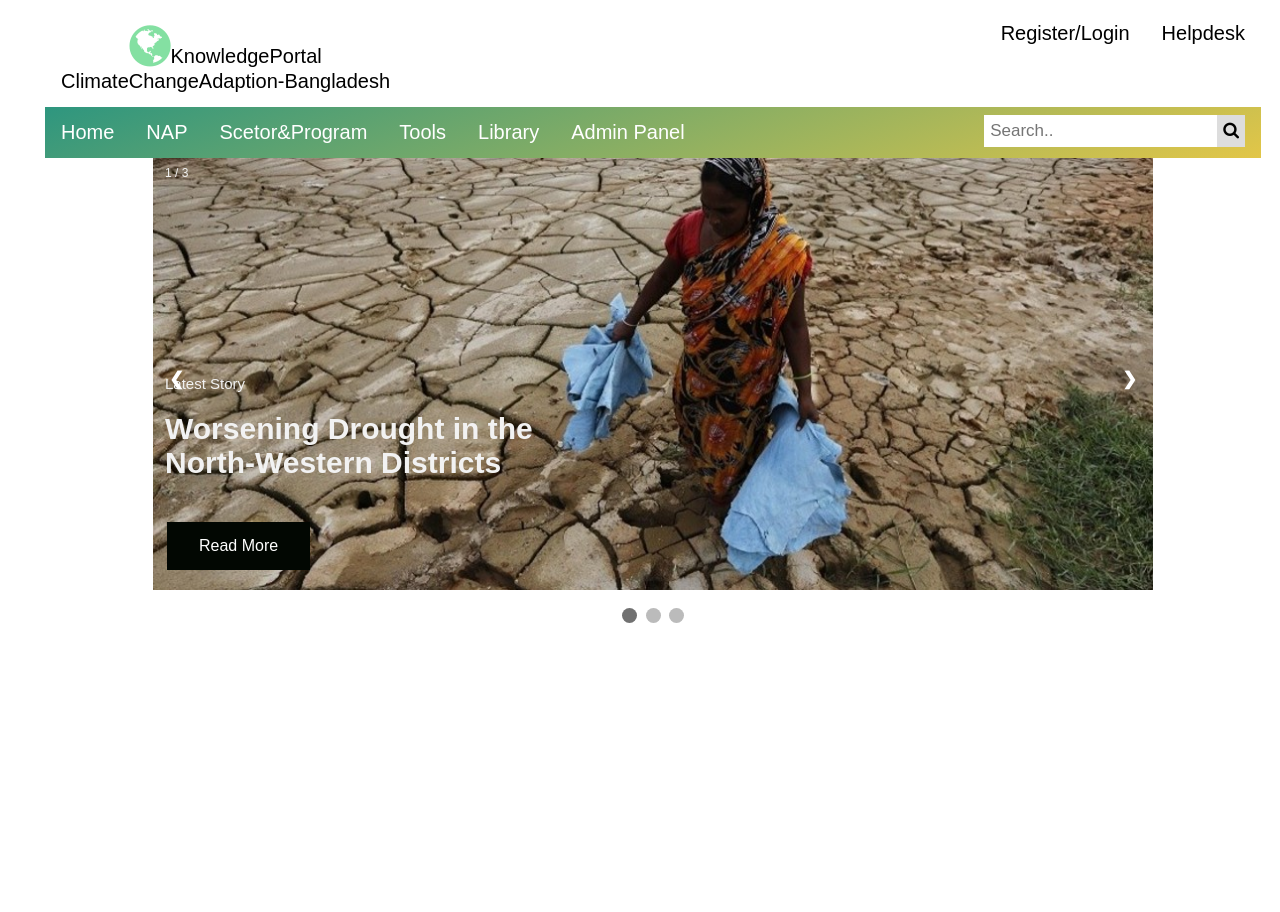
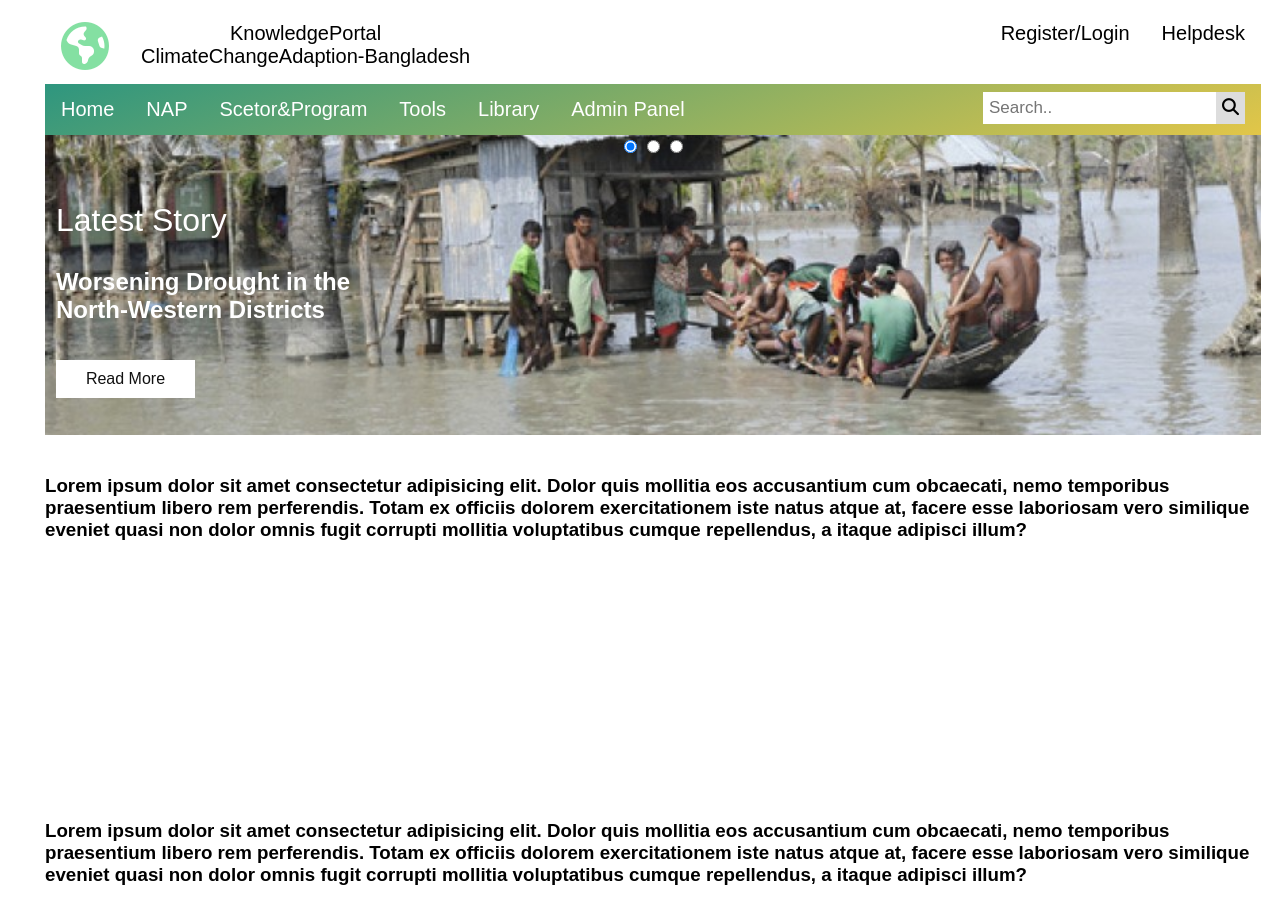
Before and after one commit to sakil-islam/CCIKM-design, a Django app: page / in a window 1280 px wide. Before the commit the page ends 623 px from the top, so only its background shows below. Run offline with Django 3.2, Linux system fonts and the light colour scheme; some libraries are stand-ins or nearby versions.

Commit message:
silder add

```diff
--- a/ccikm/static/css/home.css
+++ b/ccikm/static/css/home.css
@@ -1,108 +1,110 @@
-* {box-sizing: border-box}
-.mySlides {display: none}
-img {vertical-align: middle;}
+.slider {
+    position: relative;
+    width: 100%;
+    min-height: 10vh;
+    display: flex;
+    justify-content: center;
+    align-items: flex-start;
+}
+.slider .imgBx {
+    position: absolute;
+    top: 0px;
+    left: 0;
+    width: 100%;
+    height: 300px;
+    display: flex;
+    justify-content: center;
+    align-items: center;
+    transition: 0.5s;
+    transition-delay: 0s;
+    z-index: 1;
+    clip-path: circle(0px at center);
+}
+.slider input[type="radio"]:checked + .imgBx{
+    z-index: 10;
+    clip-path: circle(1000px at center);
+    transition-delay: 0.75s;
+}
+.slider .imgBx img {
+    position: absolute;
+    top: 0px;
+    left: 0px;
+    width: 100%;
+    height: 300px;
+    object-fit: cover;
+}
+.slider .imgBx .content {
+    position: relative;
+    max-width: 800px;
+    margin-left: -900px;
+}
+.slider .imgBx .content p {
+    font-size: 2em;
+    line-height: 1em;
+    color: #fff;
+}
+.slider .imgBx .content h1 {
+    font-size: 1.5em;
+    color: #fff;
+}
+.slider .imgBx .content a {
+    position: relative;
+    display: inline-block;
+    background-color: #fff;
+    padding: 10px 30px;
+    color: #111;
+    font-weight: 500;
+    margin-top: 20px;
+    text-decoration: none;
 
-/* Slideshow container */
-.slideshow-container {
-  max-width: 1000px;
-  position: relative;
-  margin: auto;
 }
 
-/* Next & previous buttons */
-.prev, .next {
-  cursor: pointer;
-  position: absolute;
-  top: 50%;
-  width: auto;
-  padding: 16px;
-  margin-top: -22px;
-  color: white;
-  font-weight: bold;
-  font-size: 18px;
-  transition: 0.6s ease;
-  border-radius: 0 3px 3px 0;
-  user-select: none;
+.slider input[type="radio"]
+{
+    position: relative;
+    z-index: 1000;
+    margin: 5px;
+    margin-bottom: 15px;
+    outline: none;
+    cursor: pointer;
 }
 
-/* Position the "next button" to the right */
-.next {
-  right: 0;
-  border-radius: 3px 0 0 3px;
+.body-part {
+    display: flex;
+    justify-content: space-between;
 }
 
-/* On hover, add a black background color with a little bit see-through */
-.prev:hover, .next:hover {
-  background-color: rgba(0,0,0,0.8);
+.news-part {
+    display: flex;
+    justify-content: space-around;
 }
 
-/* Caption text */
-.text {
-  color: #f2f2f2;
-  font-size: 15px;
-  padding: 8px 12px;
-  position: absolute;
-  bottom: 8px;
-  width: 100%;
-  text-align: left;
-}
- .button {
-  background-color: #020702;
-  border: none;
-  color: white;
-  padding: 15px 32px;
-  text-align: left;
-  text-decoration: none;
-  display: inline-block;
-  font-size: 16px;
-  margin: 4px 2px;
-  cursor: pointer;
-}
 
-/* Number text (1/3 etc) */
-.numbertext {
-  color: #f2f2f2;
-  font-size: 12px;
-  padding: 8px 12px;
-  position: absolute;
-  top: 0;
-}
 
-/* The dots/bullets/indicators */
-.dot {
-  cursor: pointer;
-  height: 15px;
-  width: 15px;
-  margin: 0 2px;
-  background-color: #bbb;
-  border-radius: 50%;
-  display: inline-block;
-  transition: background-color 0.6s ease;
-}
 
-.active, .dot:hover {
-  background-color: #717171;
-}
+/* sidebar */
+.sidenav {
+    height: 100%;
+    width: 0;
+    position: fixed;
+    z-index: 1;
+    top: 260px;
+    left: 0;
+    background-color: #fff;
+    overflow-x: hidden;
+    transition: 0.5s;
+    padding-top: 60px;
+  }
 
-/* Fading animation */
-.fade {
-  -webkit-animation-name: fade;
-  -webkit-animation-duration: 1.5s;
-  animation-name: fade;
-  animation-duration: 1.5s;
-}
+  .sidenav a {
+    padding: 8px 8px 8px 32px;
+    text-decoration: none;
+    font-size: 25px;
+    color: #818181;
+    display: block;
+    transition: 0.3s;
+  }
 
-@-webkit-keyframes fade {
-  from {opacity: .4}
-  to {opacity: 1}
-}
-
-@keyframes fade {
-  from {opacity: .4}
-  to {opacity: 1}
-}
-
-/* On smaller screens, decrease text size */
-@media only screen and (max-width: 300px) {
-  .prev, .next,.text {font-size: 11px}
-}
+  .sidenav a:hover {
+    color: #f1f1f1;
+  }
--- a/ccikm/templates/home.html
+++ b/ccikm/templates/home.html
@@ -1,7 +1,44 @@
 {% extends 'nav2.html' %}
 {% load static %}
 {% block body_block1 %}
-<div class="slideshow-container">
+    <div class= "slider">
+      <input type="radio" name="slider" checked="checked">
+      <div class="imgBx">
+        <img src="{% static 'image/climate-change-bangladesh3.jpg' %}">
+        <div class="content">
+          <p>Latest Story</p>
+          <h1>Worsening Drought in the <br> North-Western Districts</h1>
+          <a href="#">Read More</a>
+        </div>
+      </div>
+      <input type="radio" name="slider">
+      <div class="imgBx">
+        <img src="{% static 'image/climate-change-bangladesh4.jpg' %}">
+        <div class="content">
+          <p>Latest Story</p>
+          <h1>Worsening Drought in the <br> North-Western Districts</h1>
+          <a href="#">Read More</a>
+        </div>
+      </div>
+      <input type="radio" name="slider">
+      <div class="imgBx">
+        <img src="{% static 'image/climate-change-bangladesh5.jpg' %}">
+        <div class="content">
+          <p>Latest Story</p>
+          <h1>Worsening Drought in the <br> North-Western Districts</h1>
+          <a href="#">Read More</a>
+        </div>
+      </div>
+    </div>
+
+
+
+
+
+
+
+
+<!-- <div class="slideshow-container">
 
     <div class="mySlides fade">
       <div class="numbertext">1 / 3</div>
@@ -9,7 +46,7 @@
       <div class="text">
         <p>Latest Story</p>
         <h1>Worsening Drought in the <br> North-Western Districts</h1><br>
-        <input type="button" class="button" value="Read More">
+        <button style='font-size:24px'><i class='fas fa-arrow-right'></i>Read More</button>
       </div>
     </div>
 
@@ -19,7 +56,7 @@
       <div class="text">
         <p>Latest Story</p><br>
         <h1>Worsening Drought in the <br> North-Western Districts</h1><br>
-        <input type="button" class="button" value="Read More">
+        <button style='font-size:24px'><i class='fas fa-arrow-right'></i>Read More</button>
       </div>
     </div>
 
@@ -29,14 +66,14 @@
       <div class="text">
         <p>Latest Story</p><br>
         <h1>Worsening Drought in the <br> North-Western Districts</h1><br>
-        <input type="button" class="button" value="Read More">
+        <button style='font-size:24px'><i class='fas fa-arrow-right'></i>Read More</button>
       </div>
     </div>
 
     <a class="prev" onclick="plusSlides(-1)">&#10094;</a>
     <a class="next" onclick="plusSlides(1)">&#10095;</a>
 
-    </div>
+</div>
     <br>
 
     <div style="text-align:center">
@@ -72,9 +109,25 @@
       slides[slideIndex-1].style.display = "block";
       dots[slideIndex-1].className += " active";
     }
-    </script>
-
-<div class="home">
+    </script> -->
+{% endblock %}
+{% block body_block2 %}
+<div class="body-part">
+  <div class="sidenav">
+    <a class="#" href="#home">Home</a>
+    <a href="#">NAP</a>
+    <a href="#">Scetor&Program</a>
+    <a href="#">Tools</a>
+    <a href="#">Library</a>
+  </div>
+  <div>
+    <div class="news-part">
+      <h3 style="margin-top: 260px;">Lorem ipsum dolor sit amet consectetur adipisicing elit. Dolor quis mollitia eos accusantium cum obcaecati, nemo temporibus praesentium libero rem perferendis. Totam ex officiis dolorem exercitationem iste natus atque at, facere esse laboriosam vero similique eveniet quasi non dolor omnis fugit corrupti mollitia voluptatibus cumque repellendus, a itaque adipisci illum?</h3>
+    </div>
+    <div>
+      <h3 style="margin-top: 260px;">Lorem ipsum dolor sit amet consectetur adipisicing elit. Dolor quis mollitia eos accusantium cum obcaecati, nemo temporibus praesentium libero rem perferendis. Totam ex officiis dolorem exercitationem iste natus atque at, facere esse laboriosam vero similique eveniet quasi non dolor omnis fugit corrupti mollitia voluptatibus cumque repellendus, a itaque adipisci illum?</h3>
+    </div>
+  </div>
 
 </div>
 {% endblock %}
--- a/ccikm/templates/nav2.html
+++ b/ccikm/templates/nav2.html
@@ -4,6 +4,7 @@
 <head>
 <meta name="viewport" content="width=device-width, initial-scale=1">
 <link rel="stylesheet" href="https://cdnjs.cloudflare.com/ajax/libs/font-awesome/4.7.0/css/font-awesome.min.css">
+<script src='https://kit.fontawesome.com/a076d05399.js' crossorigin='anonymous'></script>
 <link rel="stylesheet" href="{% static 'css/style2.css' %}">
 <link rel="stylesheet" href="{% static 'css/home.css' %}">
 <title>ccikm-bd</title>
@@ -11,7 +12,8 @@
     <body>
         <div class="container">
             <div class="top-head">
-                <a class="disabled" href="#home"><snap><i class="fa fa-globe" style="font-size:48px;color:rgba(9, 194, 70, 0.5)" aria-hidden="true"></i>KnowledgePortal<br>ClimateChangeAdaption-Bangladesh</snap></a>
+                <a class="disabled" href="#home"><i class="fa fa-globe" style="font-size:48px;color:rgba(9, 194, 70, 0.5)" aria-hidden="true"></i></a>
+                <a class="disabled" href="#"><snap>KnowledgePortal<br>ClimateChangeAdaption-Bangladesh</snap></a>
                     <div class="top-head-right">
                         <a href="#">Register/Login</a>
                         <a href="#">Helpdesk</a>
@@ -34,5 +36,7 @@
         </div>
         {% block body_block1 %}
         {% endblock %}
+        {% block body_block2 %}
+        {% endblock %}
     </body>
 </html>
```
Also changed, not shown: ccikm/static/css/home1.css (added, +144 -0 lines).
